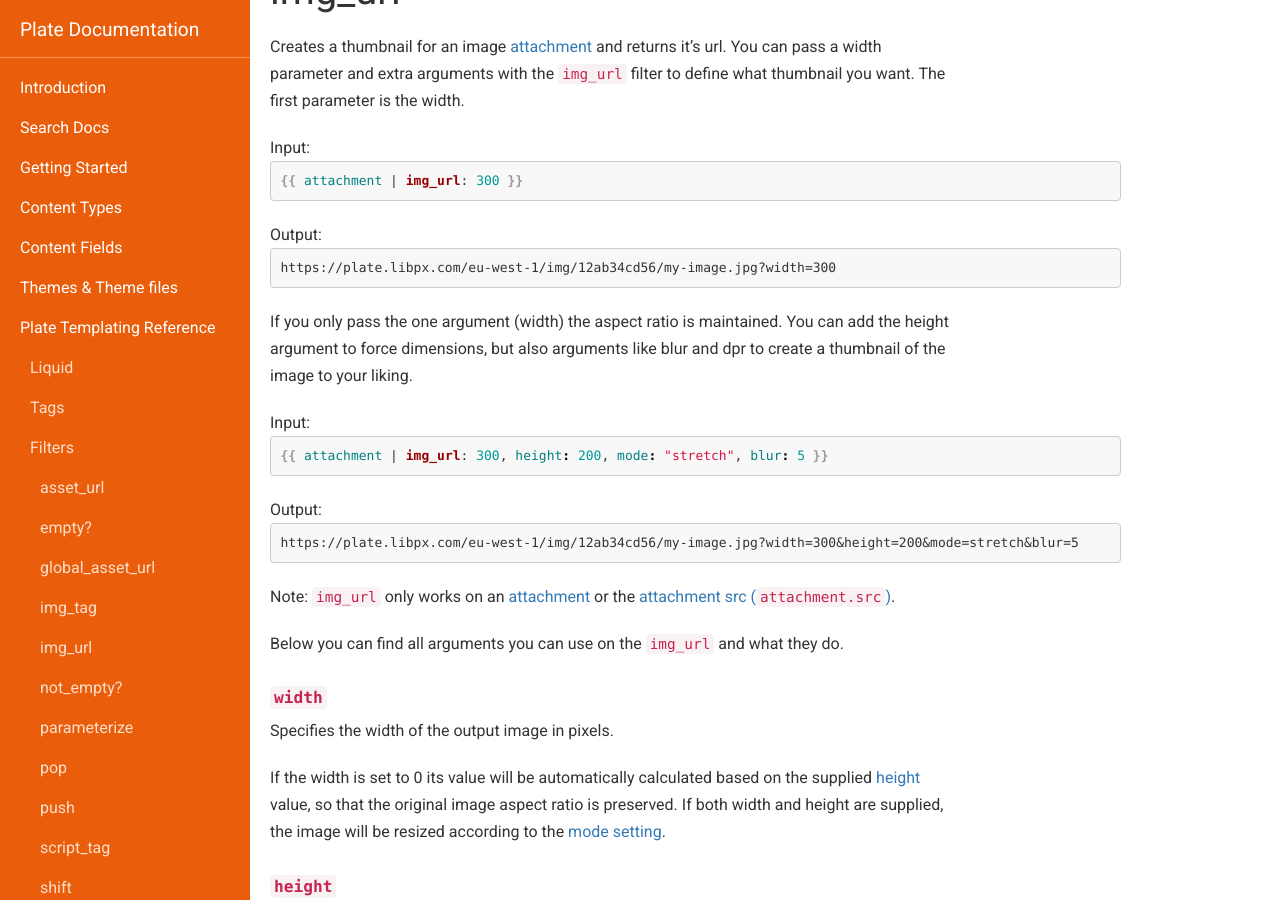
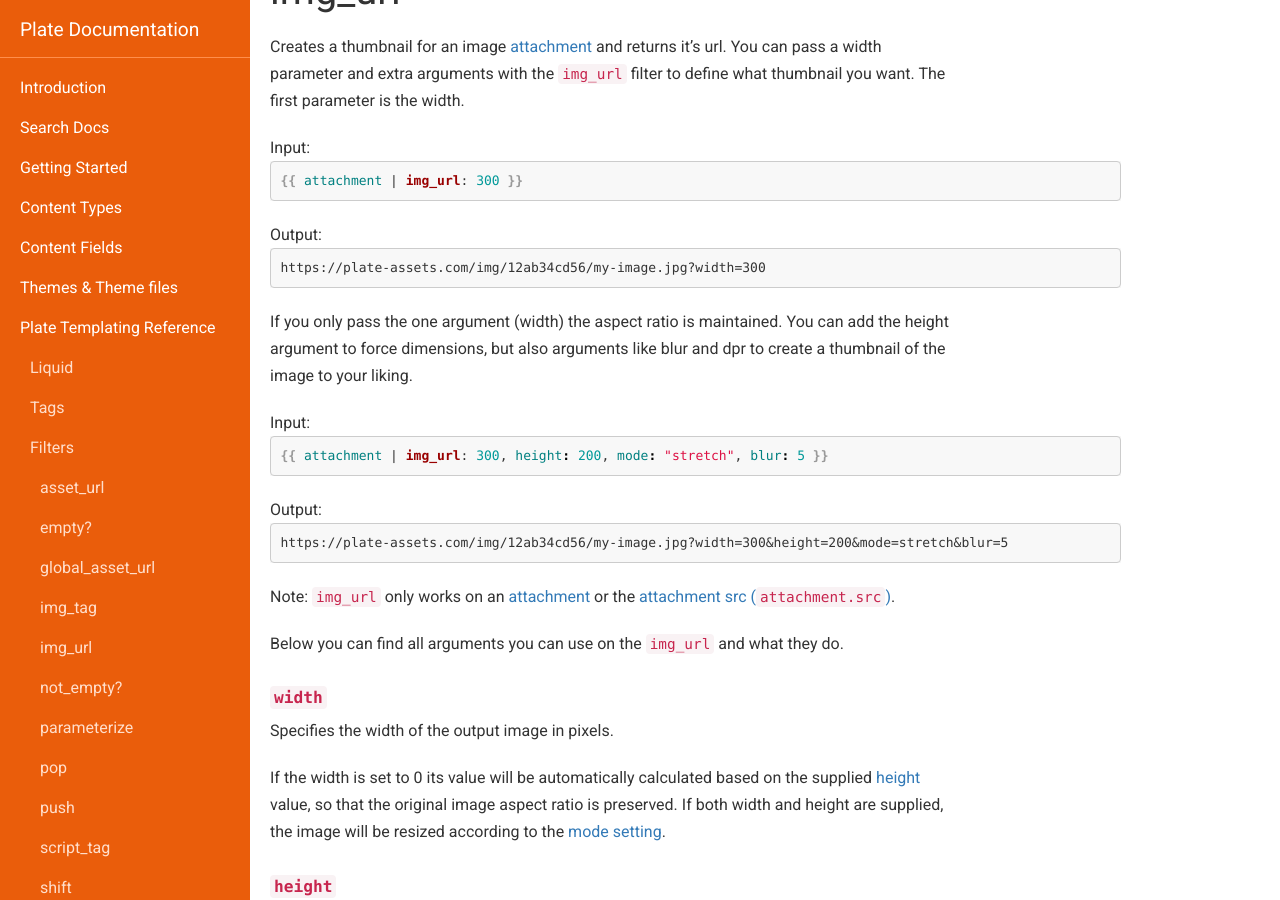
Before and after one commit to platehub/platehub.github.io, a Jekyll site: the page built from docs/templating-reference/filters.md, in a window 1280 px wide and 900 px high, scrolled down 2882 px. Built offline with Jekyll 4.4.1, drawn with Linux system fonts in a browser that asks for light colours; nearby versions of some CDN libraries; part of the change alters nothing that is shown.

Commit message:
line before pop, plate-assets

````diff
--- a/docs/templating-reference/filters.md
+++ b/docs/templating-reference/filters.md
@@ -153,7 +153,7 @@ Creates a thumbnail for an image [attachment](/docs/templating-reference/objects
 
 <p class='no-margin'>Output:</p>
 ```text
-https://plate.libpx.com/eu-west-1/img/12ab34cd56/my-image.jpg?width=300
+https://plate-assets.com/img/12ab34cd56/my-image.jpg?width=300
 ```
 
 If you only pass the one argument (width) the aspect ratio is maintained. You can add the height argument to force dimensions, but also arguments like blur and dpr to create a thumbnail of the image to your liking.
@@ -167,7 +167,7 @@ If you only pass the one argument (width) the aspect ratio is maintained. You ca
 
 <p class='no-margin'>Output:</p>
 ```text
-https://plate.libpx.com/eu-west-1/img/12ab34cd56/my-image.jpg?width=300&height=200&mode=stretch&blur=5
+https://plate-assets.com/img/12ab34cd56/my-image.jpg?width=300&height=200&mode=stretch&blur=5
 ```
 
 Note: `img_url` only works on an [attachment](/docs/templating-reference/objects#attachment) or the [attachment src (`attachment.src`)](/docs/templating-reference/objects#attachmentsrc).
@@ -302,6 +302,8 @@ Converts a string to a parameter.
 ```text
 "hi_there_how_are_we_doing_today"
 ```
+
+___
 
 ## pop
 Removes the last element from an array and returns array with remaining elements. If an integer is passed as argument, this amount of elements will be removed.
````
